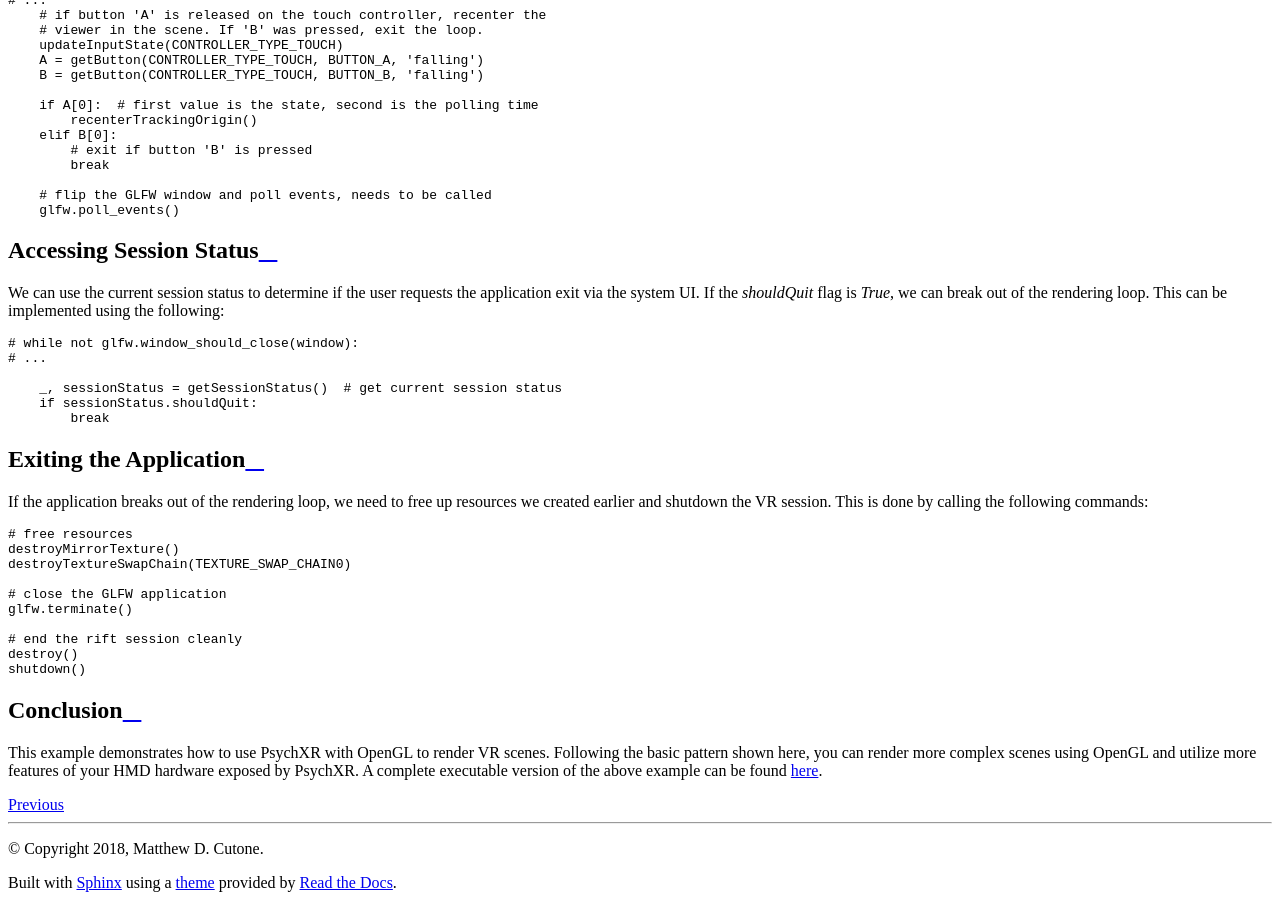
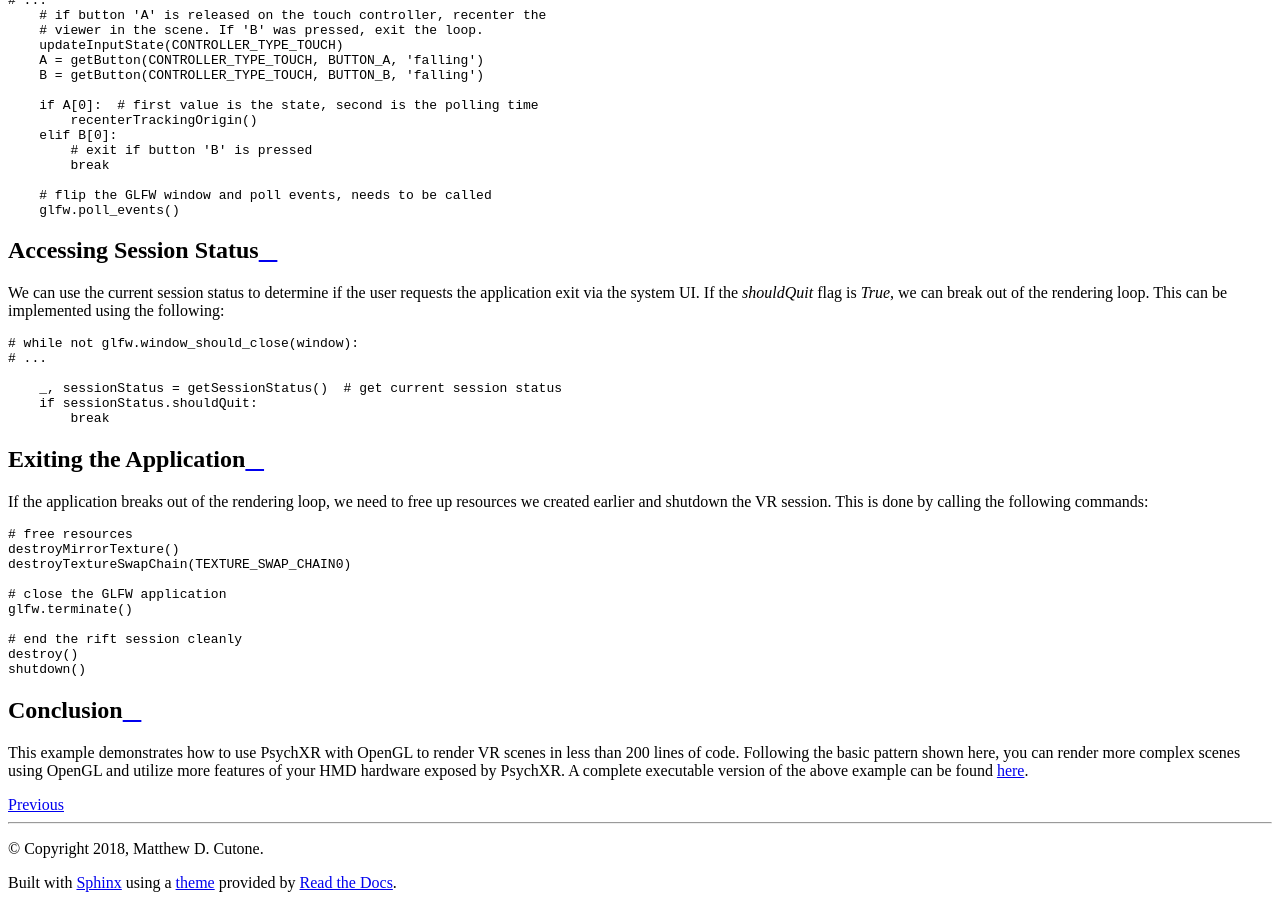
Before and after one commit to mdcutone/psychxr, a Sphinx documentation site: the page built from docs/examples/libovr_rendering.rst, in a window 1280 px wide and 900 px high, scrolled down 5370 px. Built offline with Sphinx 7.4.7 and the Read the Docs theme 2.0.0, drawn with Linux system fonts in a browser that asks for light colours.

Commit message:
DOCS: Example for publication on website.

```diff
--- a/docs/examples/libovr_rendering.rst
+++ b/docs/examples/libovr_rendering.rst
@@ -400,8 +400,9 @@ calling the following commands::
 Conclusion
 ----------
 
-This example demonstrates how to use PsychXR with OpenGL to render VR scenes.
-Following the basic pattern shown here, you can render more complex scenes using
-OpenGL and utilize more features of your HMD hardware exposed by PsychXR. A
-complete executable version of the above example can be found `here
+This example demonstrates how to use PsychXR with OpenGL to render VR scenes in
+less than 200 lines of code. Following the basic pattern shown here, you can
+render more complex scenes using OpenGL and utilize more features of your HMD
+hardware exposed by PsychXR. A complete executable version of the above example
+can be found `here
 <https://github.com/mdcutone/psychxr/blob/master/demo/rift/libovr_headtracking.py>`_.
```
